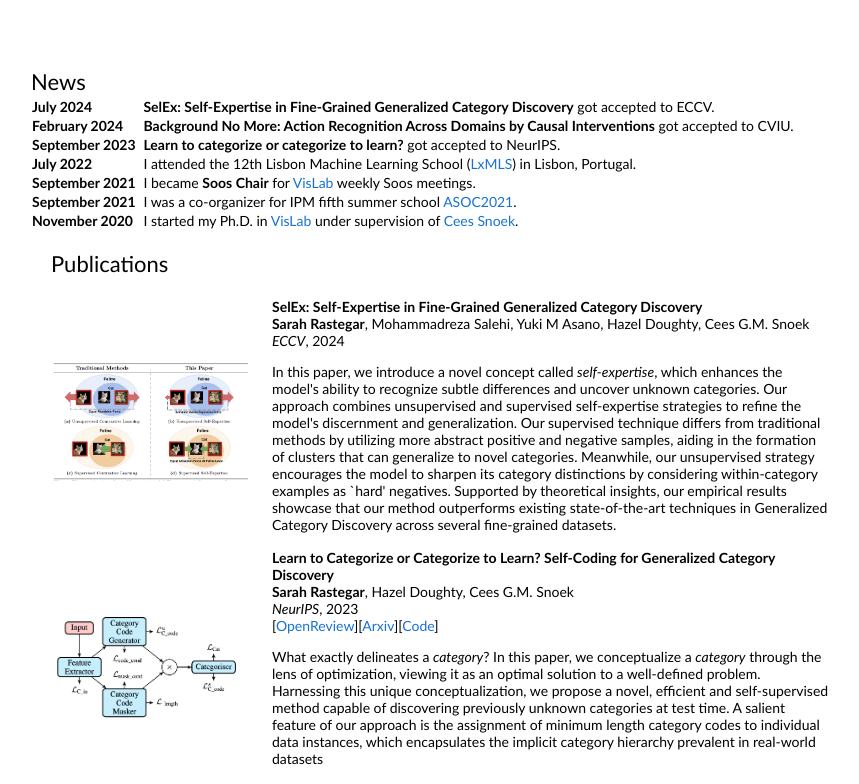
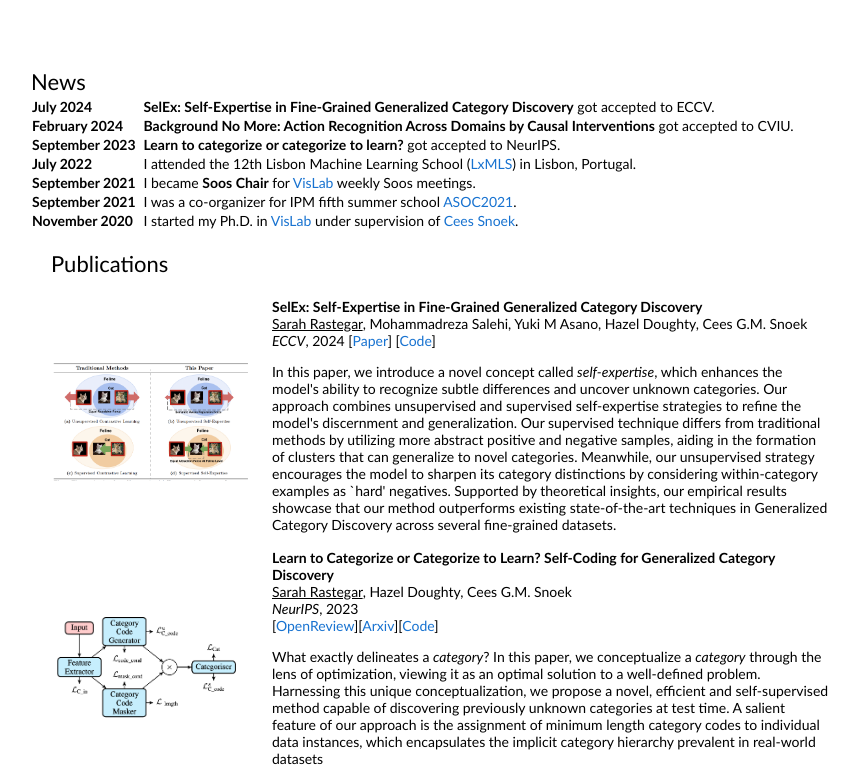
Before and after one commit to SarahRastegar/sarahrastegar.github.io, a plain HTML site: page index.html in a window 1280 px wide. Shown: the part 466-1250 px from the top of the page, without its empty margins (209-1068 px from the left). Drawn offline with Linux system fonts and the light colour scheme.

Commit message:
Update index.html

```diff
--- a/index.html
+++ b/index.html
@@ -106,9 +106,11 @@
                 </papertitle>
               </a>
               <br>
-              <strong>Sarah Rastegar</strong>, Mohammadreza Salehi, Yuki M Asano, Hazel Doughty, Cees G.M. Snoek
+              <u>Sarah Rastegar</u>, Mohammadreza Salehi, Yuki M Asano, Hazel Doughty, Cees G.M. Snoek
               <br>
               <em>ECCV</em>, 2024
+          [<a href="https://www.cv-foundation.org/openaccess/content_cvpr_2016/papers/Rastegar_MDL-CW_A_Multimodal_CVPR_2016_paper.pdf">Paper</a>]
+              [<a href="https://github.com/SarahRastegar/SelEx">Code</a>]
                 <p>In this paper, we introduce a novel concept called <em>self-expertise</em>, which enhances the model's ability to recognize subtle differences and uncover unknown categories. Our approach combines unsupervised and supervised self-expertise strategies to refine the model's discernment and generalization. Our supervised technique differs from traditional methods by utilizing more abstract positive and negative samples, aiding in the formation of clusters that can generalize to novel categories. Meanwhile, our unsupervised strategy encourages the model to sharpen its category distinctions by considering within-category examples as `hard' negatives. Supported by theoretical insights, our empirical results showcase that our method outperforms existing state-of-the-art techniques in Generalized Category Discovery across several fine-grained datasets. </p>
             </td>
           </tr>
@@ -121,7 +123,7 @@
                 </papertitle>
               </a>
               <br>
-              <strong>Sarah Rastegar</strong>, Hazel Doughty, Cees G.M. Snoek
+              <u>Sarah Rastegar</u>, Hazel Doughty, Cees G.M. Snoek
               <br>
               <em>NeurIPS</em>, 2023
               <br>
```
